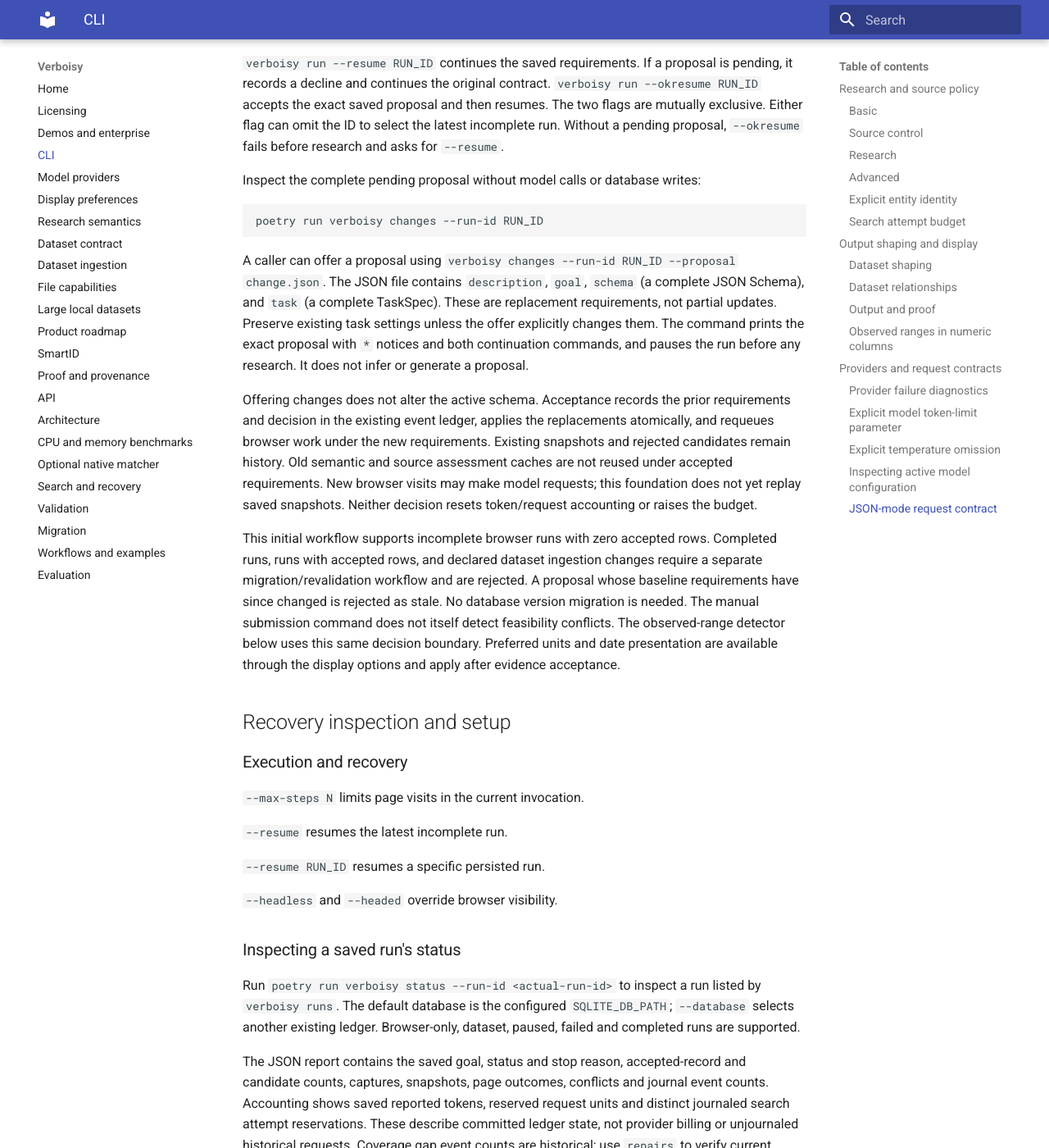
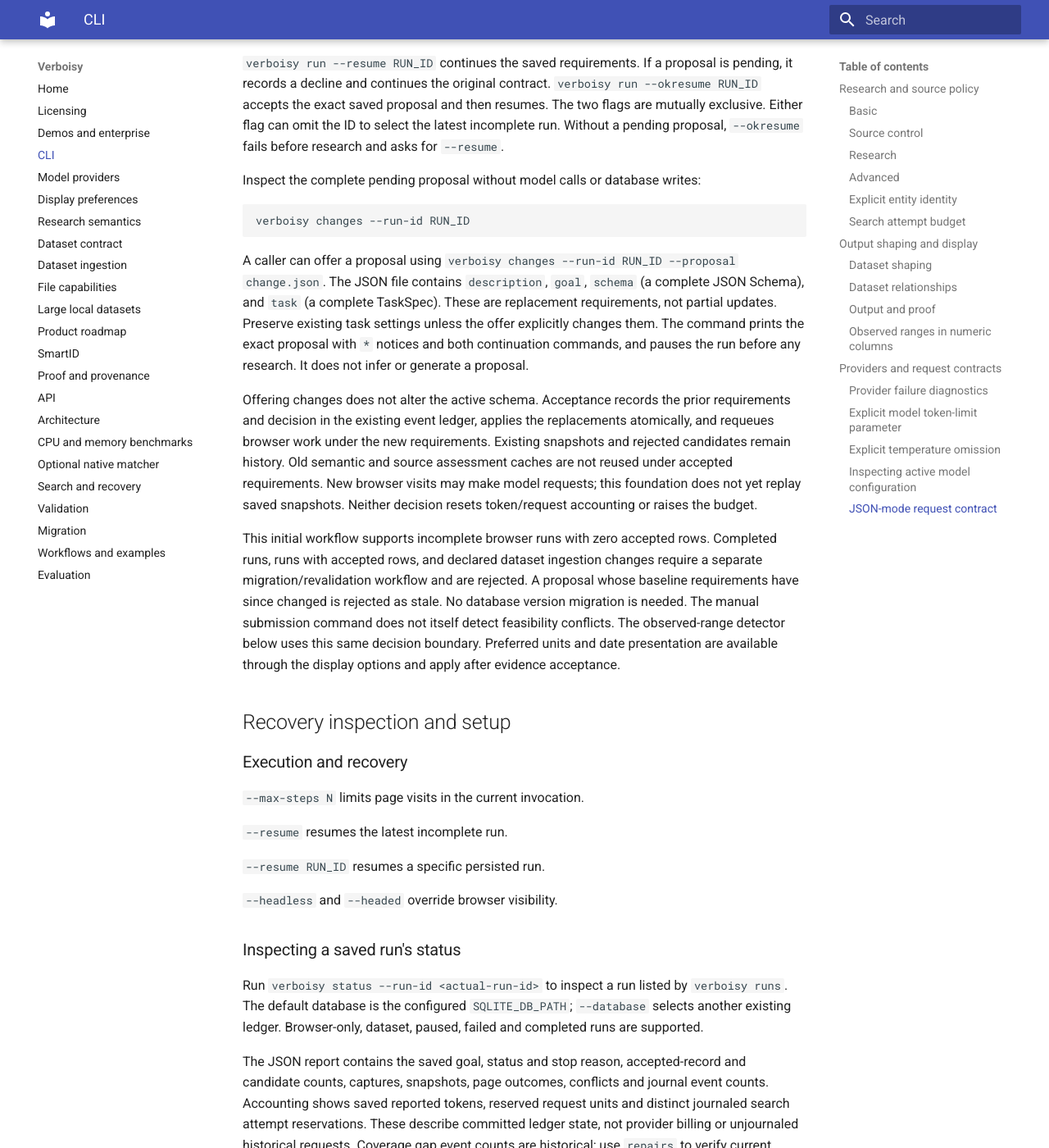
Before and after one commit to EmanueleTorrisi/verboisy, an MkDocs documentation site: the page built from docs/cli.md, in a window 1280 px wide and 1400 px high, scrolled down 7750 px. Shown: the whole window at 82% size. Built offline with MkDocs 1.6.1 and Material for MkDocs 9.7.7, drawn with Linux system fonts in a browser that asks for light colours; some of the changed text lies outside the part shown.

Commit message:
docs(cli): use direct installed commands in examples

````diff
--- a/docs/cli.md
+++ b/docs/cli.md
@@ -166,8 +166,8 @@
 Display preferences are independent of saved research requirements:
 
 ```bash
-poetry run verboisy run --resume RUN_ID --mass-unit lb --length-unit ft --date-format mdy
-poetry run verboisy run --resume COMPLETED_RUN_ID --date-format iso --export rows.json
+verboisy run --resume RUN_ID --mass-unit lb --length-unit ft --date-format mdy
+verboisy run --resume COMPLETED_RUN_ID --date-format iso --export rows.json
 ```
 
 Defaults are `--mass-unit kg`, `--length-unit m`, and `--date-format dmy`.
@@ -178,7 +178,7 @@
 opening a ledger or calling a provider:
 
 ```bash
-poetry run verboisy presentation-config
+verboisy presentation-config
 ```
 
 Explicit run flags override saved preferences. Saved preferences override configured
@@ -299,7 +299,7 @@
 credentials, output allowances and JSON modes for different role models. Existing
 settings remain the fallback when no profile matches.
 
-Run `poetry run verboisy model-config` before a provider retry to inspect settings
+Run `verboisy model-config` before a provider retry to inspect settings
 loaded from the current environment and `.env`. The JSON report lists the default
 model and each role's effective model, selected token-limit keyword and ceiling,
 whether temperature is sent, its effective numeric value when sent, configured
@@ -346,7 +346,7 @@
 Inspect the complete pending proposal without model calls or database writes:
 
 ```bash
-poetry run verboisy changes --run-id RUN_ID
+verboisy changes --run-id RUN_ID
 ```
 
 A caller can offer a proposal using
@@ -389,7 +389,7 @@
 
 ### Inspecting a saved run's status
 
-Run `poetry run verboisy status --run-id <actual-run-id>` to inspect a run listed
+Run `verboisy status --run-id <actual-run-id>` to inspect a run listed
 by `verboisy runs`. The default database is the configured `SQLITE_DB_PATH`;
 `--database` selects another existing ledger. Browser-only, dataset, paused,
 failed and completed runs are supported.
````
